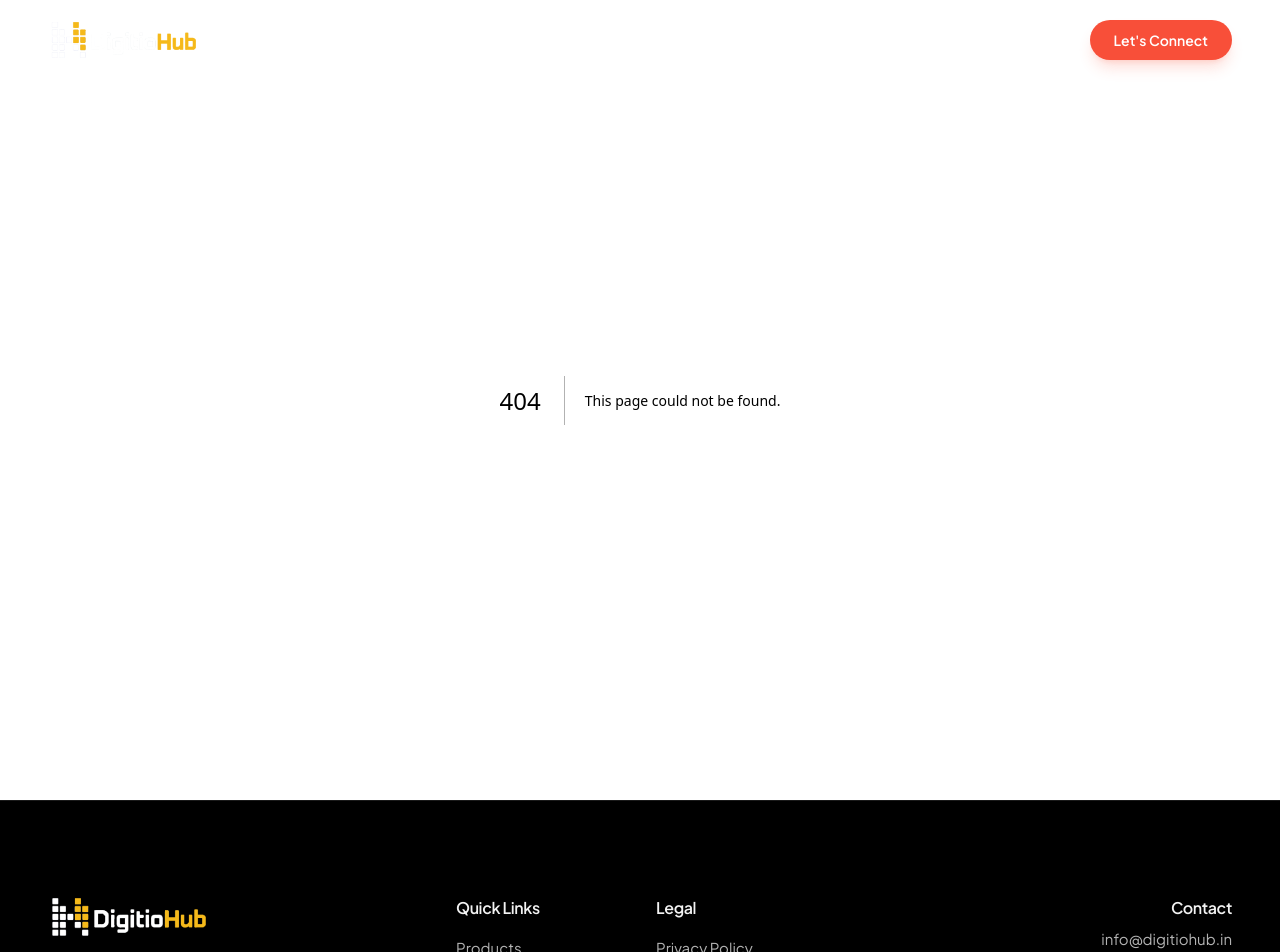
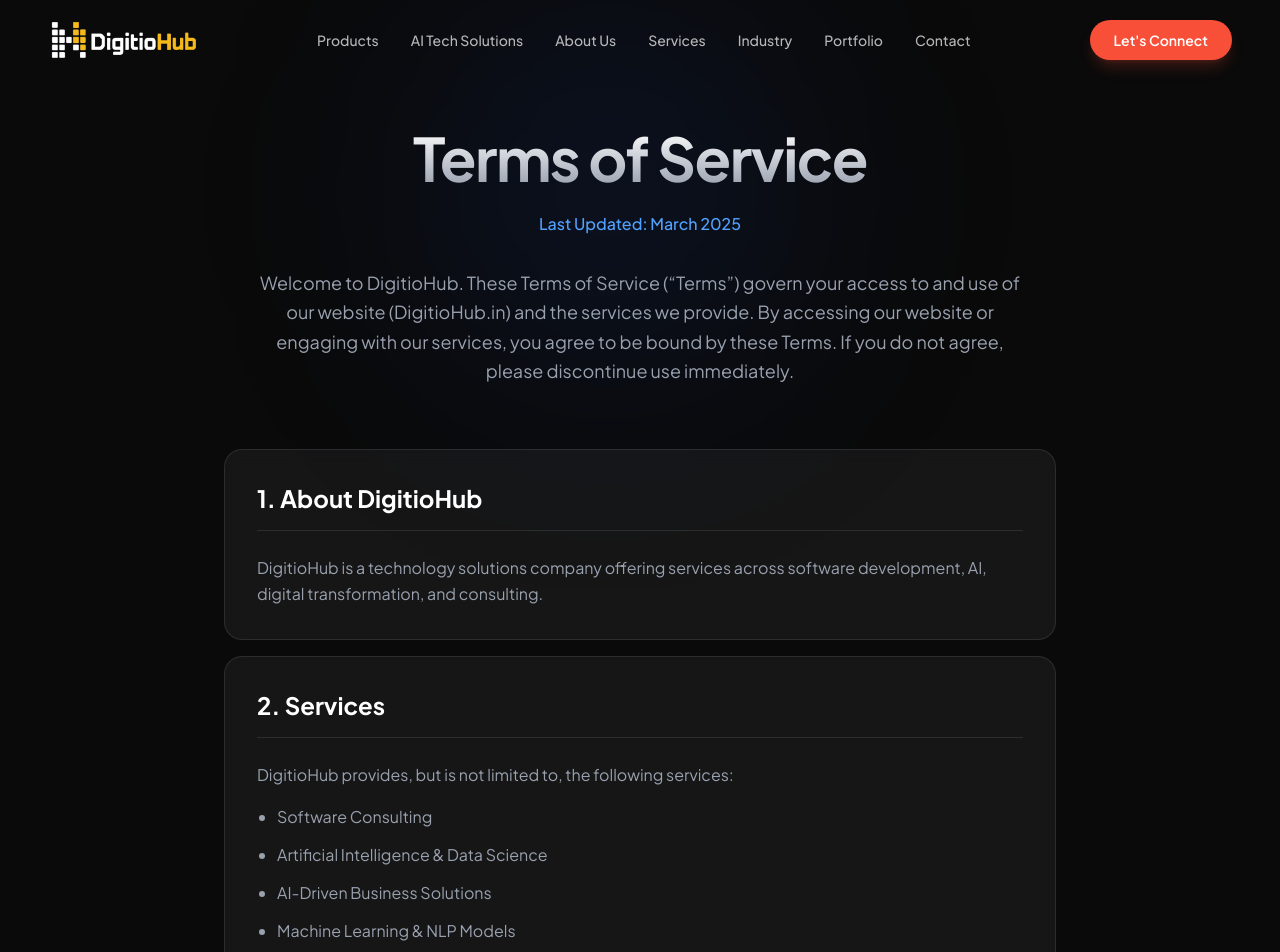
Before and after one commit to digitiohub/digitio-new, a Next.js app: page /terms-of-service in a window 1280 px wide. Before the commit this address had no page. Shown: the top 952 px of the page. Built offline with nearby package versions, Linux system fonts and the light colour scheme.

Commit message:
add legal pages

```diff
--- /dev/null
+++ b/app/cookie-policy/page.tsx
@@ -0,0 +1,9 @@
+import type { Metadata } from "next";
+import { LegalPage } from "@/components/legal/LegalPage";
+import { createPageMetadata } from "@/lib/metadata";
+
+export const metadata: Metadata = createPageMetadata("cookie-policy");
+
+export default function CookiePolicyPage() {
+  return <LegalPage id="cookie-policy" />;
+}
--- /dev/null
+++ b/app/privacy-policy/page.tsx
@@ -0,0 +1,9 @@
+import type { Metadata } from "next";
+import { LegalPage } from "@/components/legal/LegalPage";
+import { createPageMetadata } from "@/lib/metadata";
+
+export const metadata: Metadata = createPageMetadata("privacy-policy");
+
+export default function PrivacyPolicyPage() {
+  return <LegalPage id="privacy-policy" />;
+}
--- /dev/null
+++ b/app/terms-of-service/page.tsx
@@ -0,0 +1,9 @@
+import type { Metadata } from "next";
+import { LegalPage } from "@/components/legal/LegalPage";
+import { createPageMetadata } from "@/lib/metadata";
+
+export const metadata: Metadata = createPageMetadata("terms-of-service");
+
+export default function TermsOfServicePage() {
+  return <LegalPage id="terms-of-service" />;
+}
--- /dev/null
+++ b/components/legal/LegalPage.tsx
@@ -0,0 +1,165 @@
+"use client";
+
+import React from "react";
+import legalData from "@/data/legal.json";
+
+type ContentBlock =
+  | string
+  | { type: "list"; items: string[] }
+  | { type: "subheading"; value: string }
+  | { type: "note"; value: string };
+
+interface LegalSection {
+  title?: string;
+  content: ContentBlock[];
+}
+
+interface LegalPageData {
+  title: string;
+  lastUpdated: string;
+  introduction: string;
+  sections: LegalSection[];
+}
+
+interface LegalPageProps {
+  id: keyof typeof legalData;
+}
+
+const renderTextWithLinks = (text: string) => {
+  // Regex for emails and URLs
+  const urlRegex = /(https?:\/\/[^\s]+)/g;
+  const emailRegex = /([a-zA-Z0-9._-]+@[a-zA-Z0-9._-]+\.[a-zA-Z0-9._-]+)/g;
+
+  // Split by URLs first
+  const parts = text.split(urlRegex);
+
+  return parts.map((part, i) => {
+    if (part.match(urlRegex)) {
+      return (
+        <a
+          key={i}
+          href={part}
+          target="_blank"
+          rel="noopener noreferrer"
+          className="text-blue-400 hover:text-blue-300 underline underline-offset-4 transition-colors"
+        >
+          {part}
+        </a>
+      );
+    }
+
+    // Then handle emails in the remaining text
+    const subParts = part.split(emailRegex);
+    return subParts.map((subPart, j) => {
+      if (subPart.match(emailRegex)) {
+        return (
+          <a
+            key={`${i}-${j}`}
+            href={`mailto:${subPart}`}
+            className="text-blue-400 hover:text-blue-300 underline underline-offset-4 transition-colors"
+          >
+            {subPart}
+          </a>
+        );
+      }
+      return subPart;
+    });
+  });
+};
+
+export const LegalPage: React.FC<LegalPageProps> = ({ id }) => {
+  const data = legalData[id] as LegalPageData;
+
+  if (!data) {
+    return (
+      <div className="flex flex-col items-center justify-center min-h-[60vh] text-white">
+        <h1 className="text-4xl font-bold mb-4">Page Not Found</h1>
+        <p className="text-gray-400">The legal page you are looking for does not exist.</p>
+      </div>
+    );
+  }
+
+  return (
+    <div className="relative pt-32 pb-20 px-4 sm:px-6 lg:px-8 max-w-4xl mx-auto text-white">
+      {/* Background decoration */}
+      <div className="absolute top-0 left-1/2 -translate-x-1/2 w-full h-full -z-10 pointer-events-none">
+        <div className="absolute top-0 left-1/4 w-96 h-96 bg-blue-600/10 rounded-full blur-[120px]" />
+        <div className="absolute bottom-0 right-1/4 w-96 h-96 bg-purple-600/10 rounded-full blur-[120px]" />
+      </div>
+
+      <header className="mb-16 text-center">
+        <h1 className="text-4xl md:text-6xl font-bold mb-6 tracking-tight bg-clip-text text-transparent bg-linear-to-b from-white to-gray-400">
+          {data.title}
+        </h1>
+        <p className="text-blue-400 font-medium mb-8">
+          Last Updated: {data.lastUpdated}
+        </p>
+        <p className="text-lg text-gray-400 leading-relaxed max-w-3xl mx-auto">
+          {renderTextWithLinks(data.introduction)}
+        </p>
+      </header>
+
+      <div className="space-y-4">
+        {data.sections.map((section, sectionIndex) => (
+          <section
+            key={sectionIndex}
+            className="bg-white/5 border border-white/10 rounded-2xl p-8 backdrop-blur-sm hover:border-white/20 transition-colors"
+          >
+            {section.title && (
+              <h2 className="text-2xl font-bold mb-6 text-white border-b border-white/10 pb-4">
+                {section.title}
+              </h2>
+            )}
+            <div className="space-y-4">
+              {section.content.map((block, blockIndex) => {
+                if (typeof block === "string") {
+                  return (
+                    <p key={blockIndex} className="text-gray-400 leading-relaxed">
+                      {renderTextWithLinks(block)}
+                    </p>
+                  );
+                }
+
+                if (block.type === "list") {
+                  return (
+                    <ul key={blockIndex} className="space-y-3 pl-5 list-disc text-gray-400">
+                      {block.items.map((item, itemIndex) => (
+                        <li key={itemIndex} className="leading-relaxed">
+                          {renderTextWithLinks(item)}
+                        </li>
+                      ))}
+                    </ul>
+                  );
+                }
+
+                if (block.type === "subheading") {
+                  return (
+                    <h3
+                      key={blockIndex}
+                      className="text-lg font-semibold text-blue-400 mt-6 mb-2"
+                    >
+                      {block.value}
+                    </h3>
+                  );
+                }
+
+                if (block.type === "note") {
+                  return (
+                    <div
+                      key={blockIndex}
+                      className="bg-blue-500/10 border border-blue-500/20 rounded-xl p-4 mt-6 text-blue-200/80 italic font-medium"
+                    >
+                      {renderTextWithLinks(block.value)}
+                    </div>
+                  );
+                }
+
+                return null;
+              })}
+            </div>
+          </section>
+        ))}
+      </div>
+    </div>
+  );
+};
```
